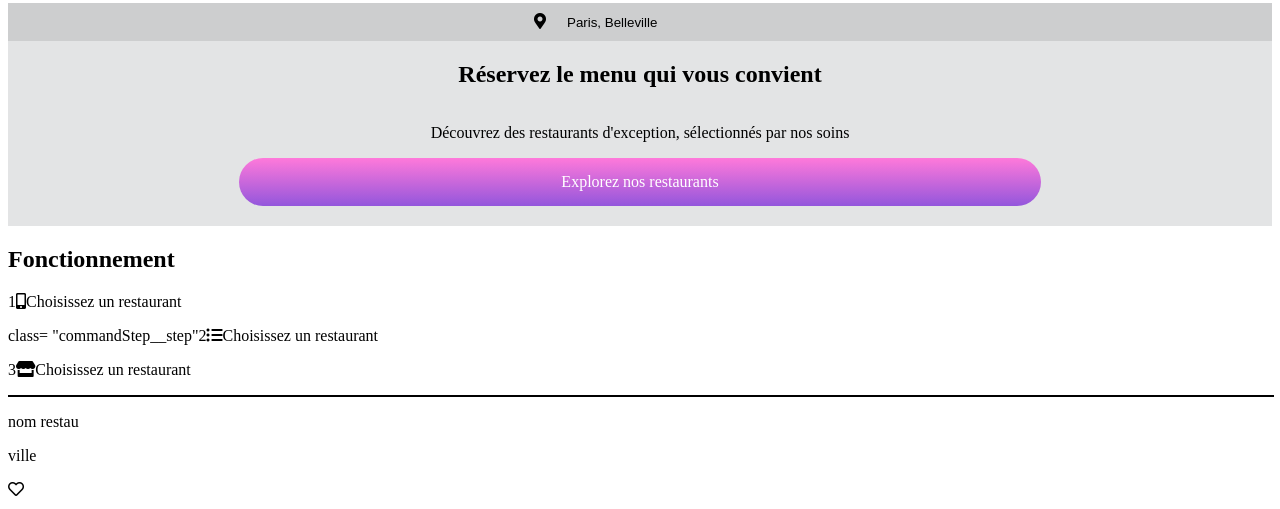
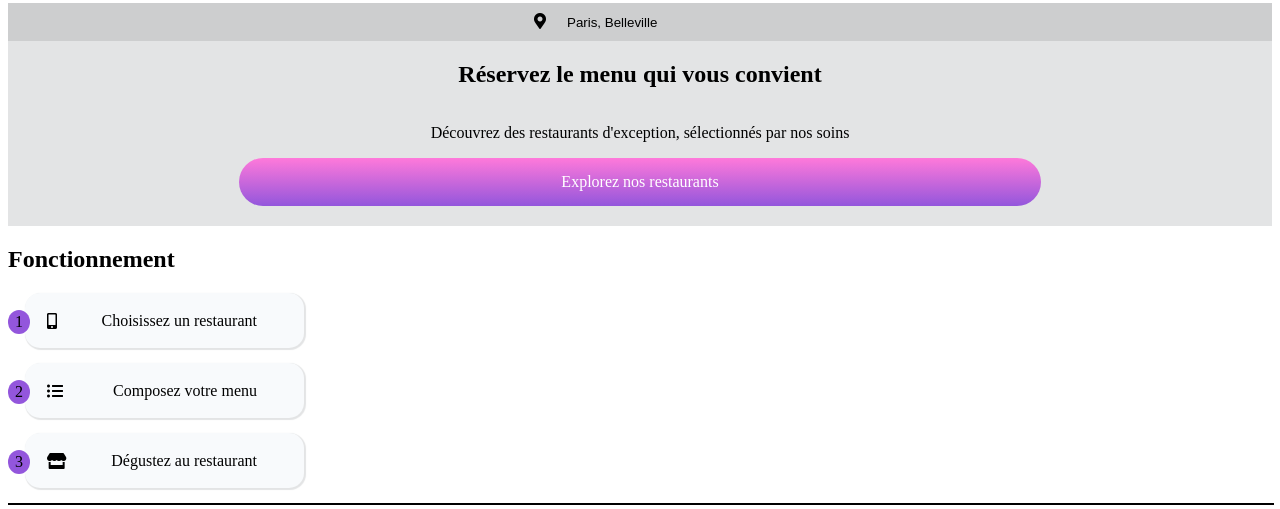
Before and after one commit to JeromeduCampdOrgas/ohmyfood_1, a website: page index.html in a window 1280 px wide. Shown: the part 99-608 px from the top of the page. Drawn offline with Linux system fonts and the light colour scheme; grey boxes are pictures that could not be loaded.

Commit message:
css fonctionnement

```diff
--- a/index.html
+++ b/index.html
@@ -29,12 +29,28 @@
             <a href ="#" class = "navigation__explore">Explorez nos restaurants</a>
         </div>
     </section>
-    <section>
+    <section class = "fonctionnement">
         <h2>Fonctionnement</h2>
         <div class = "commandStep">
-            <p class= "commandStep__step">1<i class="fas fa-mobile-alt commandStep__icone"></i>Choisissez un restaurant</p>
-            <p> class= "commandStep__step"2<i class="fas fa-list-ul commandStep__icone"></i>Choisissez un restaurant</p>
-            <p class= "commandStep__step">3<i class="fas fa-store commandStep__icone"></i>Choisissez un restaurant</p>
+            <p class= "commandStep__step">1</p>
+            <div class = "commandStep__stepBlock stepBlock">
+                <i class="fas fa-mobile-alt stepBlock__icone"></i>
+                <p class ="stepBlock__text">Choisissez un restaurant</p>
+            </div>
+        </div>
+        <div class = "commandStep">
+            <p class= "commandStep__step">2</p>
+            <div class = "commandStep__stepBlock stepBlock">
+                <i class="fas fa-list-ul stepBlock__icone"></i>
+                <p class ="stepBlock__text">Composez votre menu</p>
+            </div>
+        </div>
+            <div class = "commandStep">
+            <p class= "commandStep__step">3</p>
+            <div class = "commandStep__stepBlock stepBlock">
+                <i class="fas fa-store stepBlock__icone"></i>
+                <p class ="stepBlock__text">Dégustez au restaurant</p>
+            </div>
         </div>
     </section>
     <section>
--- a/sass/pages/_fonctionnement.scss
+++ b/sass/pages/_fonctionnement.scss
@@ -0,0 +1,35 @@
+.commandStep{
+    display:flex;
+    flex-direction:row;
+    flex-wrap:nowrap;
+
+    &__step{
+        border-radius:100%;
+        background:$primaire;
+        padding:3px 7px 3px 7px;
+        margin:17px -5px 14px 0;
+        height:18px;
+        z-index: 5;
+    }
+}
+.stepBlock{
+    display:flex;
+    flex-direction:row;
+    flex-wrap:nowrap;
+    align-items:center;
+    justify-content:space-between;;
+    margin:0 0 15px 0;
+    padding: 3px 2px 2px 2px;
+    height:50px;
+    width:275px;
+    background-color:#f8fafc;
+    box-shadow:1px 1px 1px 1px #e3e4e5;
+    border-radius:15px;
+
+        &__icone{
+        margin:0 0 0 20px;
+        }
+        &__text{
+            margin:0 45px 0 0;
+            }
+}
```
Also changed, not shown: .public/css/style.css, 1 other file.
